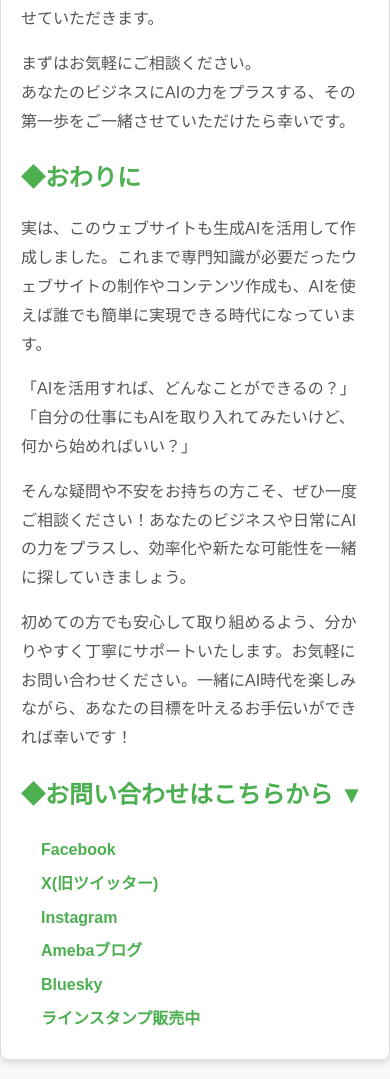
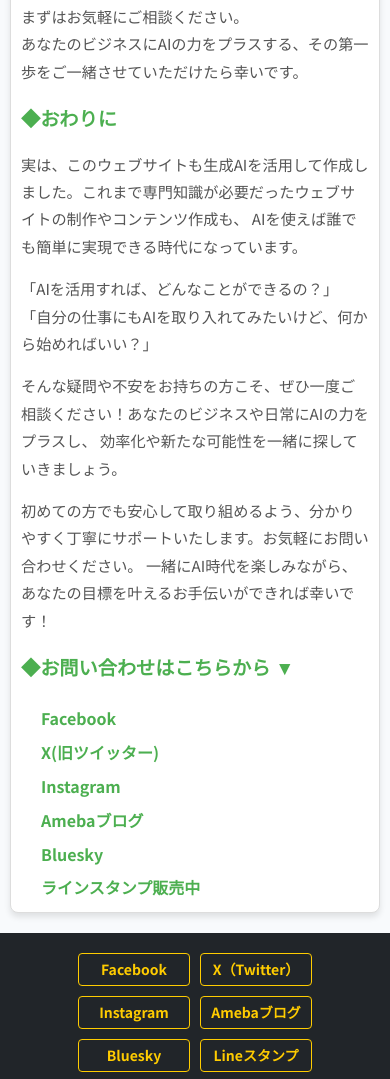
Before and after one commit to aibizone/AIBizone-page, a plain HTML site: page docs/about-me.html in a window 390 px wide. Shown: the part 870-1949 px from the top of the page. Drawn offline with Linux system fonts and the light colour scheme.

Commit message:
Update about-me.html

```diff
--- a/docs/about-me.html
+++ b/docs/about-me.html
@@ -2,55 +2,35 @@
 <html lang="ja">
 <head>
   <meta charset="UTF-8">
-    <meta name="viewport" content="width=device-width, initial-scale=1.0">
+  <!-- レスポンシブ対応 -->
+  <meta name="viewport" content="width=device-width, initial-scale=1.0, user-scalable=yes">
+
   <title>自己紹介 - AIBizone</title>
+
+  <!-- 日本語対応のスタイリッシュなフォント -->
   <link rel="preconnect" href="https://fonts.googleapis.com">
   <link rel="preconnect" href="https://fonts.gstatic.com" crossorigin>
   <link
     href="https://fonts.googleapis.com/css2?family=Noto+Sans+JP:wght@400;700&family=Shippori+Mincho:wght@500;700&display=swap"
     rel="stylesheet"
   >
+
   <style>
-        body {
-            font-family: Arial, sans-serif;
+    /****************************************************************
+     * 全体設定
+     ****************************************************************/
+    html, body {
       margin: 0;
       padding: 0;
-            background-color: #f9f9f9;
+      font-family: 'Noto Sans JP', sans-serif;
+      background-color: #f8fafc;
       color: #333;
+      line-height: 1.6;
     }
-        .about-container {
-            max-width: 800px;
-            margin: 20px auto;
-            padding: 20px;
-            background-color: #fff;
-            border: 1px solid #ddd;
-            border-radius: 8px;
-            box-shadow: 0 4px 6px rgba(0, 0, 0, 0.1);
-            line-height: 1.8;
-        }
-        .about-container h2 {
-            color: #4caf50;
-            margin-bottom: 15px;
-        }
-        .about-container p {
-            margin-bottom: 15px;
-            color: #555;
-        }
-        .sns-links {
-            text-align: left;
-            margin-top: 20px;
-            padding-left: 20px;
-        }
-        .sns-links a {
-            display: block;
-            margin: 5px 0;
-            color: #4caf50;
-            text-decoration: none;
-            font-weight: bold;
-        }
-        .sns-links a:hover {
-            text-decoration: underline;
-        }
+
+    /****************************************************************
+     * ヘッダー
+     ****************************************************************/
     header {
       background-color: #212529;
       color: #ffffff;
@@ -69,6 +49,7 @@
     }
     header img {
       height: 40px;
+      object-fit: contain;
     }
     .logo-container span {
       font-size: 1.5rem;
@@ -102,6 +83,79 @@
     nav a:hover::after {
       width: 100%;
     }
+
+    /****************************************************************
+     * 自己紹介セクション
+     ****************************************************************/
+    .avatar {
+      display: block;
+      margin: 20px auto;
+      width: 100px;
+      border-radius: 50%;
+      max-width: 100%;
+      object-fit: cover;
+    }
+    .about-container {
+      max-width: 800px;
+      margin: 20px auto;
+      padding: 20px;
+      background-color: #fff;
+      border: 1px solid #ddd;
+      border-radius: 8px;
+      box-shadow: 0 4px 6px rgba(0, 0, 0, 0.1);
+      line-height: 1.8;
+    }
+    .about-container h2 {
+      color: #4caf50;
+      margin-bottom: 15px;
+      font-family: 'Shippori Mincho', serif;
+    }
+    .about-container p {
+      margin-bottom: 15px;
+      color: #555;
+    }
+    .about-container ul {
+      color: #555;
+      margin-left: 1.2em;
+      margin-bottom: 15px;
+    }
+    .about-container li {
+      margin-bottom: 8px;
+    }
+    .about-container a {
+      color: #4caf50;
+      text-decoration: none;
+      font-weight: bold;
+    }
+    .about-container a:hover {
+      text-decoration: underline;
+    }
+
+    /****************************************************************
+     * SNSリンク（本文内）
+     ****************************************************************/
+    .sns-links {
+      text-align: left;
+      margin-top: 20px;
+      padding-left: 20px;
+      display: flex;
+      flex-direction: column;
+      gap: 5px;
+    }
+    .sns-links a {
+      color: #4caf50;
+      text-decoration: none;
+      font-weight: bold;
+      transition: color 0.3s;
+    }
+    .sns-links a:hover {
+      text-decoration: underline;
+      color: #2a7d3c;
+    }
+
+    /****************************************************************
+     * フッター
+     ****************************************************************/
     footer {
       background-color: #212529;
       color: #fff;
@@ -121,7 +175,7 @@
       text-decoration: none;
       font-weight: bold;
       display: block;
-            min-width: 120px;
+      min-width: 100px;
       text-align: center;
       font-size: 14px;
       line-height: 1.5;
@@ -145,9 +199,32 @@
     footer a:hover {
       text-decoration: underline;
     }
+
+    /****************************************************************
+     * メディアクエリ（必要に応じて調整）
+     ****************************************************************/
+    @media (max-width: 600px) {
+      nav {
+        gap: 10px;
+      }
+      .about-container {
+        margin: 10px;
+        padding: 10px;
+      }
+      .about-container h2 {
+        font-size: 1.2rem;
+      }
+      .about-container p, .about-container li {
+        font-size: 0.95rem;
+      }
+      footer p {
+        font-size: 0.9rem;
+      }
+    }
   </style>
 </head>
 <body>
+  <!-- ヘッダー -->
   <header>
     <div class="logo-container">
       <img src="assets/images/AIBizone決定版.png" alt="AIBizoneロゴ">
@@ -159,8 +236,14 @@
     </nav>
   </header>
 
-    <img src="assets/images/running-avatar.jpg" alt="ランニングアバター" style="width: 100px; border-radius: 50%; display: block; margin: 20px auto;">
+  <!-- 自己紹介アバター画像 -->
+  <img
+    src="assets/images/running-avatar.jpg"
+    alt="ランニングアバター"
+    class="avatar"
+  >
 
+  <!-- 自己紹介コンテンツ -->
   <div class="about-container">
     <h2>◆AI時代の架け橋になりたい</h2>
     <p>はじめまして！埼玉県狭山市を拠点に活動する生成AIアドバイザーです。</p>
@@ -175,14 +258,20 @@
       <li>AI時代に対応したビジネス戦略のご提案</li>
     </ul>
 
-        <p>日々めまぐるしく進化するAI技術。<br>その最新動向をキャッチアップしながら、お客様一人一人に最適なソリューションをご提案させていただきます。</p>
-        <p>まずはお気軽にご相談ください。<br>あなたのビジネスにAIの力をプラスする、その第一歩をご一緒させていただけたら幸いです。</p>
+    <p>日々めまぐるしく進化するAI技術。<br>
+       その最新動向をキャッチアップしながら、お客様一人一人に最適なソリューションをご提案させていただきます。</p>
+    <p>まずはお気軽にご相談ください。<br>
+       あなたのビジネスにAIの力をプラスする、その第一歩をご一緒させていただけたら幸いです。</p>
 
     <h2>◆おわりに</h2>
-        <p>実は、このウェブサイトも生成AIを活用して作成しました。これまで専門知識が必要だったウェブサイトの制作やコンテンツ作成も、AIを使えば誰でも簡単に実現できる時代になっています。</p>
-        <p>「AIを活用すれば、どんなことができるの？」<br>「自分の仕事にもAIを取り入れてみたいけど、何から始めればいい？」</p>
-        <p>そんな疑問や不安をお持ちの方こそ、ぜひ一度ご相談ください！あなたのビジネスや日常にAIの力をプラスし、効率化や新たな可能性を一緒に探していきましょう。</p>
-        <p>初めての方でも安心して取り組めるよう、分かりやすく丁寧にサポートいたします。お気軽にお問い合わせください。一緒にAI時代を楽しみながら、あなたの目標を叶えるお手伝いができれば幸いです！</p>
+    <p>実は、このウェブサイトも生成AIを活用して作成しました。これまで専門知識が必要だったウェブサイトの制作やコンテンツ作成も、
+       AIを使えば誰でも簡単に実現できる時代になっています。</p>
+    <p>「AIを活用すれば、どんなことができるの？」<br>
+       「自分の仕事にもAIを取り入れてみたいけど、何から始めればいい？」</p>
+    <p>そんな疑問や不安をお持ちの方こそ、ぜひ一度ご相談ください！あなたのビジネスや日常にAIの力をプラスし、
+       効率化や新たな可能性を一緒に探していきましょう。</p>
+    <p>初めての方でも安心して取り組めるよう、分かりやすく丁寧にサポートいたします。お気軽にお問い合わせください。
+       一緒にAI時代を楽しみながら、あなたの目標を叶えるお手伝いができれば幸いです！</p>
 
     <h2>◆お問い合わせはこちらから ▼</h2>
     <div class="sns-links">
@@ -194,9 +283,8 @@
       <a href="https://line.me/S/shop/sticker/author/5090519" target="_blank">ラインスタンプ販売中</a>
     </div>
   </div>
-</body>
-</html>
 
+  <!-- フッター -->
   <footer>
     <div class="footer-sns-links">
       <a href="https://fb.com/aibizone.yoshikawa/" target="_blank">Facebook</a>
```
Lines whose indentation alone changed are shown as unchanged.
